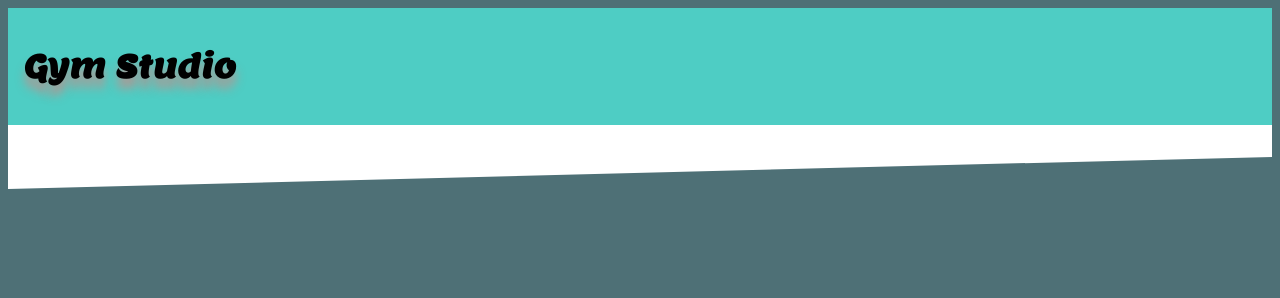
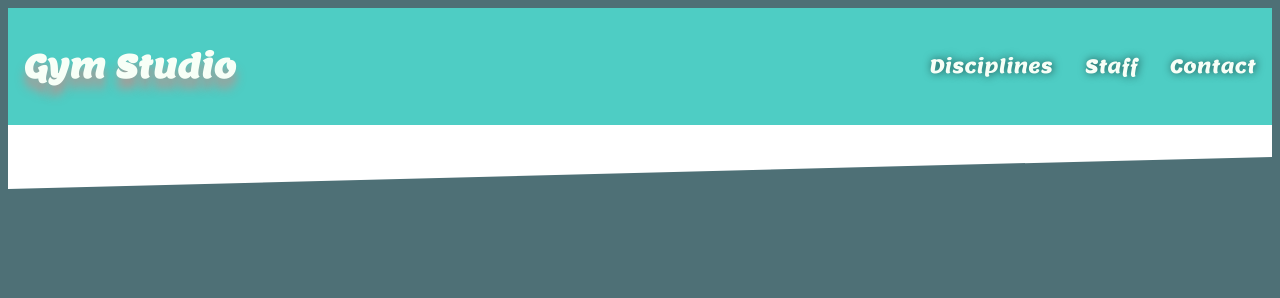
Before and after one commit to vincentRouget/CoachSportif, a website: page html/disciplines.html in a window 1280 px wide. Shown: the top 298 px of the page. Drawn offline with Linux system fonts and the light colour scheme; grey boxes are pictures that could not be loaded.

Commit message:
ajout header

```diff
--- a/html/disciplines.html
+++ b/html/disciplines.html
@@ -16,37 +16,46 @@
 
 <body>
     <header>
-
         <div class="header">
             <h1>
-                Gym Studio
+                <a href="accueil.html">Gym Studio</a>
             </h1>
+
             <div class="menu-btn">
                 <div class="menu-btn__burger"></div>
             </div>
 
+            <ul class="nav-menu-screen">
+                <li>
+                    <a href="disciplines.html" class="nav-link">Disciplines</a>
+                </li>
+                <li>
+                    <a href="staff.html" class="nav-link">Staff</a>
+                </li>
+                <li>
+                    <a href="formulaire.html" class="nav-link">Contact</a>
+                </li>
+            </ul>
         </div>
 
+        <div class="white-shapes">
             <div id="rectangle-shape"></div>
             <div id="triangle-shape"></div>
+        </div>
 
         <nav>
             <ul class="nav-menu">
                 <li>
-                    <a href="accueil.html" class="nav-link">Accueil</a>
-                </li>
-                <li>
                     <a href="disciplines.html" class="nav-link">Disciplines</a>
                 </li>
                 <li>
-                    <a href="#" class="nav-link">Equipe</a>
+                    <a href="staff.html" class="nav-link">Staff</a>
                 </li>
                 <li>
                     <a href="formulaire.html" class="nav-link">Contact</a>
                 </li>
             </ul>
         </nav>
-
     </header>
 
     <div class="Image"></div>
@@ -54,8 +63,7 @@
 
     <section class="sport1">
         <article class="top">
-            <img src="https://media.discordapp.net/attachments/1023897895344283698/1024590531449331722/Muscu.PNG"
-                alt="Cross-fit">
+            <img src="https://media.discordapp.net/attachments/1023897895344283698/1024590531449331722/Muscu.PNG" alt="Cross-fit">
 
             <h3>Cross-fit</h3>
 
@@ -74,8 +82,7 @@
 
     <section class="sport2">
         <article class="top">
-            <img src="https://media.discordapp.net/attachments/1023897895344283698/1024590529968738344/Cardio.PNG"
-                alt="Zumba">
+            <img src="https://media.discordapp.net/attachments/1023897895344283698/1024590529968738344/Cardio.PNG" alt="Zumba">
 
             <h3>Zumba</h3>
 
@@ -96,8 +103,8 @@
 
     <section class="sport1">
         <article class="top">
-            <img src="https://media.discordapp.net/attachments/1023897895344283698/1024590529494798357/Cardio_Training.PNG"
-                alt="Cardio-Training">
+            <img
+                src="https://media.discordapp.net/attachments/1023897895344283698/1024590529494798357/Cardio_Training.PNG" alt="Cardio-Training">
 
             <h3>Cardio-Training</h3>
 
@@ -118,8 +125,8 @@
 
     <section class="sport2">
         <article class="top">
-            <img src="https://media.discordapp.net/attachments/1023897895344283698/1024590531919101982/Shadow_boxing.PNG"
-                alt="Shadow Boxing">
+            <img
+                src="https://media.discordapp.net/attachments/1023897895344283698/1024590531919101982/Shadow_boxing.PNG" alt="Shadow Boxing">
 
             <h3>Shadow Boxing</h3>
 
@@ -138,8 +145,7 @@
 
     <section class="sport1">
         <article class="top">
-            <img src="https://media.discordapp.net/attachments/1023897895344283698/1024590530610483270/Cours_co.PNG"
-                alt="Bodybuilding">
+            <img src="https://media.discordapp.net/attachments/1023897895344283698/1024590530610483270/Cours_co.PNG" alt="Bodybuilding">
 
             <h3>Bodybuilding</h3>
 
@@ -160,8 +166,7 @@
 
     <section class="sport2">
         <article class="top">
-            <img src="https://media.discordapp.net/attachments/1023897895344283698/1024590531025702962/Hit.PNG"
-                alt="Rehabilitation">
+            <img src="https://media.discordapp.net/attachments/1023897895344283698/1024590531025702962/Hit.PNG" alt="Rehabilitation">
 
             <h3>Rehabilitation</h3>
 
```
Lines whose indentation alone changed are shown as unchanged.
